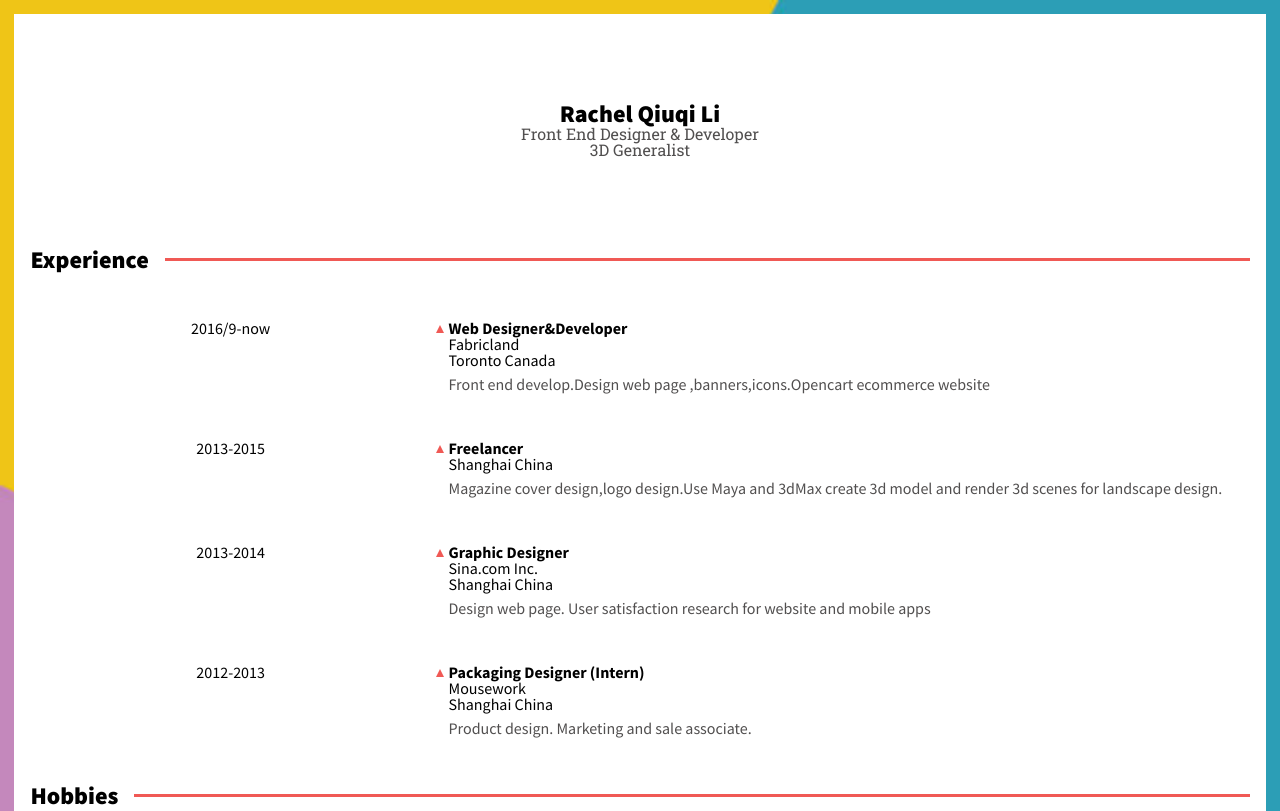
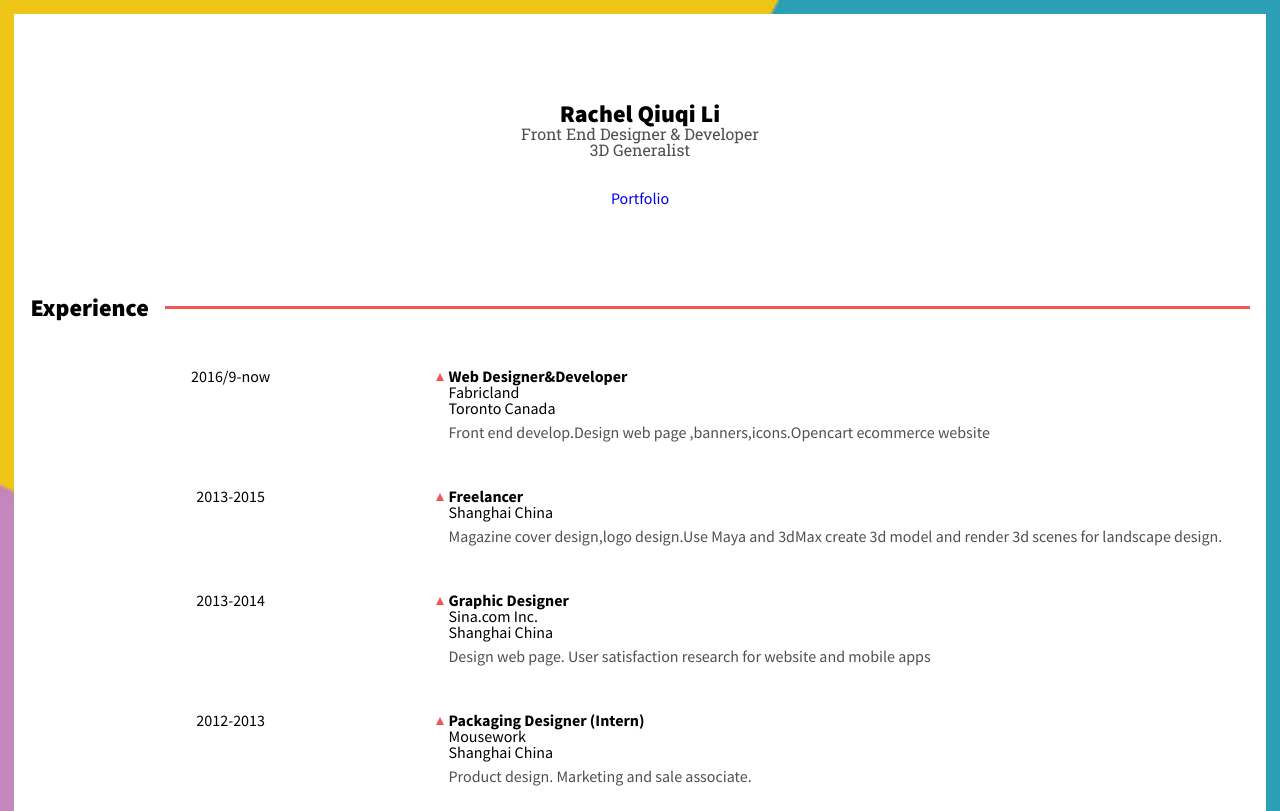
Before and after one commit to qiuqili/responsive-resume, a website: page index.html in a window 1280 px wide. Shown: the top 811 px of the page. Drawn offline with nearby package versions, Linux system fonts and the light colour scheme.

Commit message:
add link

```diff
--- a/index.html
+++ b/index.html
@@ -22,10 +22,10 @@
 	<h1>Rachel Qiuqi Li</h1>
 	<h2>Front End Designer & Developer</h2>
 	<h2>3D Generalist</h2>
+	<a href="http://qiuqili.com">Portfolio</a>
 </div>
 
 <div class="col">
-
 	<div class="content">
 		<h1>Experience</h1><div class="line"></div>
 	</div>
@@ -96,6 +96,10 @@
 		</div>
 	</div>
 
+</div>
+
+
+<div class="col">
 	<div class="content">
 		<h1>Education</h1><div class="line"></div>
 	</div>
--- a/styles.scss
+++ b/styles.scss
@@ -45,6 +45,10 @@ h2 {
      }
 }
 
+a{
+  margin-top: 2rem;
+  text-decoration: none;
+}
 
 .title {
 @extend .column;
```
Also changed, not shown: styles.css.
